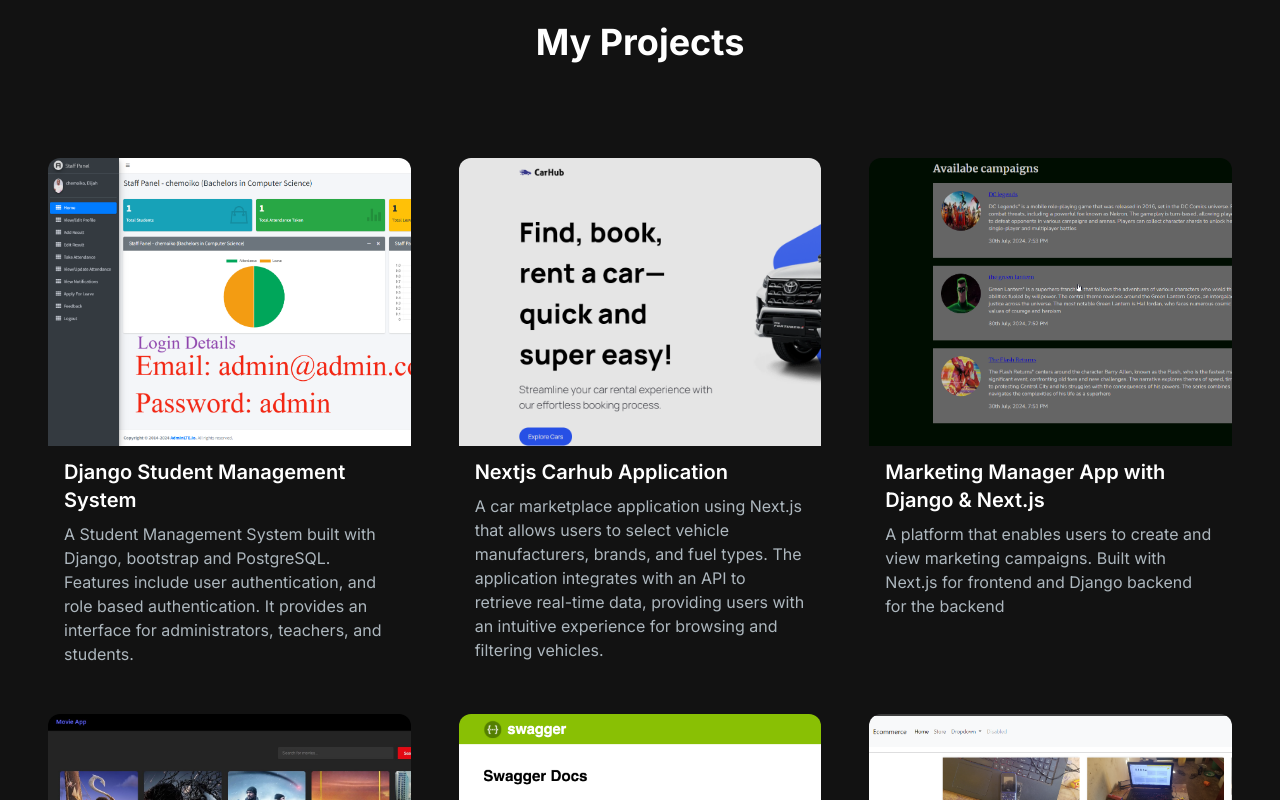
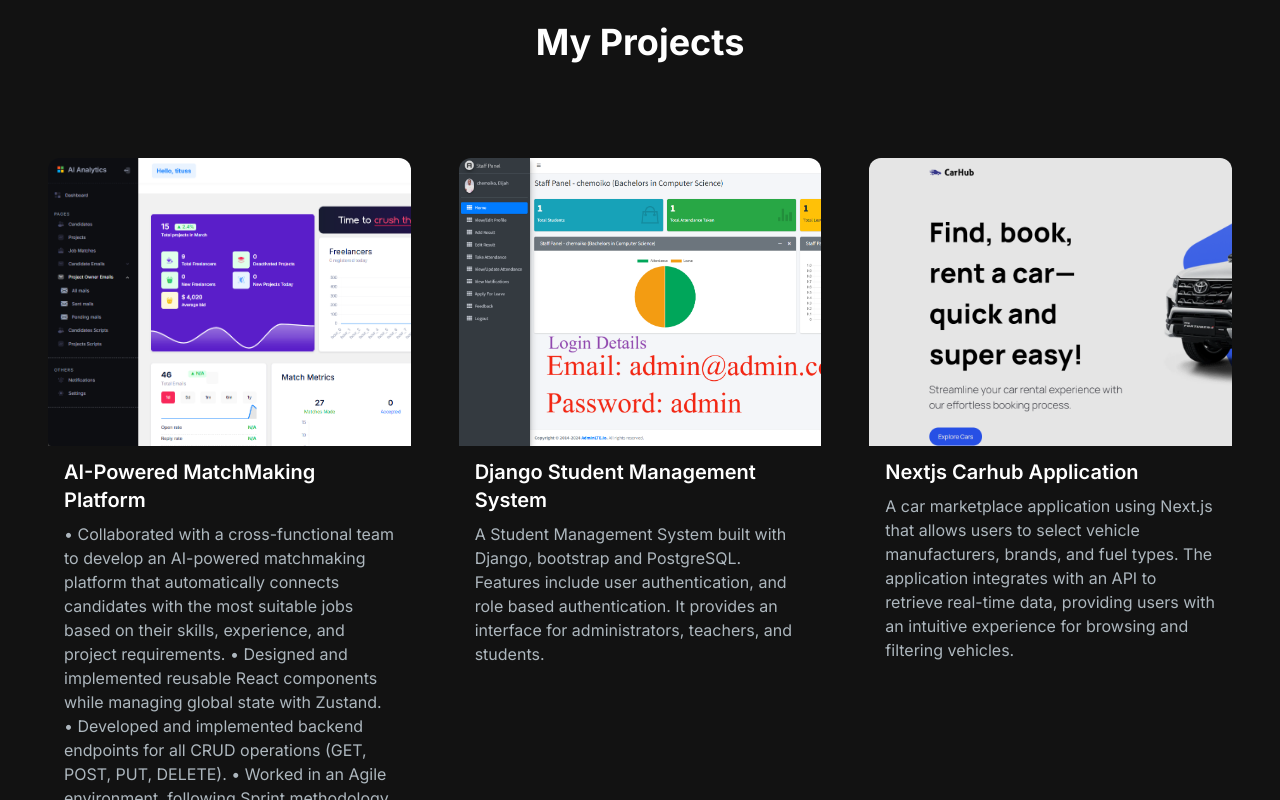
Before and after one commit to chemoiko/portfolio-website, a Next.js app: page / in a window 1280 px wide. Shown: the part 2000-2800 px from the top of the page. Built offline with nearby package versions, Linux system fonts and the light colour scheme.

Commit message:
Update ProjectsSection.jsx

```diff
--- a/src/app/components/ProjectsSection.jsx
+++ b/src/app/components/ProjectsSection.jsx
@@ -5,6 +5,18 @@ import ProjectTag from "./ProjectTag";
 import { motion, useInView } from "framer-motion";
 
 const projectsData = [
+
+  {
+    id: 0,
+    title: "AI-Powered MatchMaking Platform",
+    description:"• Collaborated with a cross-functional team to develop an AI-powered matchmaking platform that automatically connects candidates with the most suitable jobs based on their skills, experience, and project requirements.\n\n• Designed and implemented reusable React components while managing global state with Zustand.\n\n• Developed and implemented backend endpoints for all CRUD operations (GET, POST, PUT, DELETE).\n\n• Worked in an Agile environment, following Sprint methodology for efficient development and deployment."
+,
+    image: "/images/projects/ai-powered.png",
+
+    tag: ["All", "Web"],
+    gitUrl: "XXXXXXXXXXXXXXXXXXXXXXXXXXXXXXXXXXXXXXXXXXXXXXX",
+    previewUrl: "XXXXXXXXXXXXXXXXXXXXXXXXXXXXXXXXXXX",
+  },
   {
     id: 1,
     title: "Django Student Management System",
```
